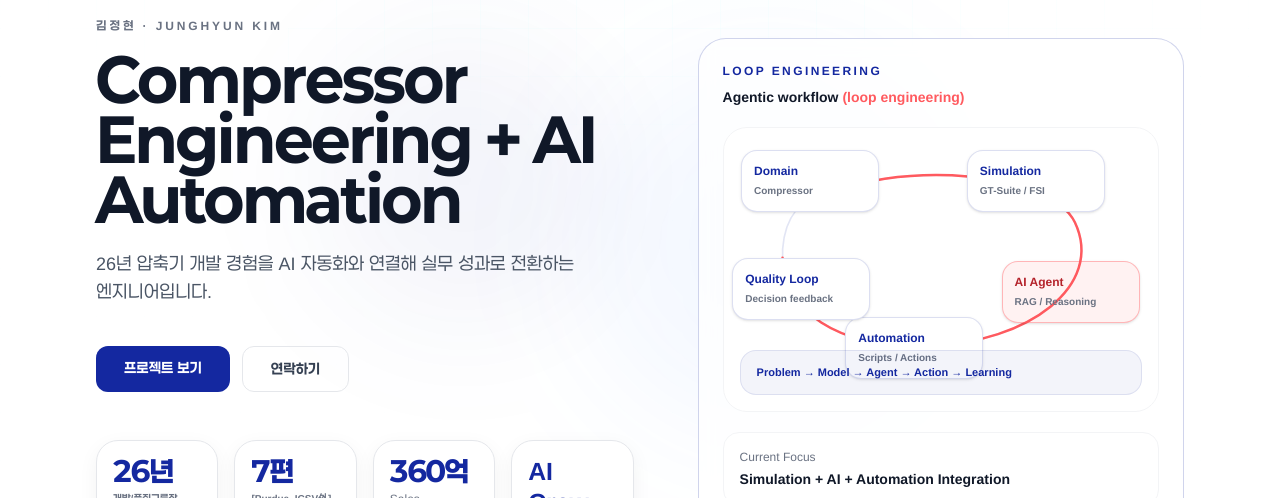
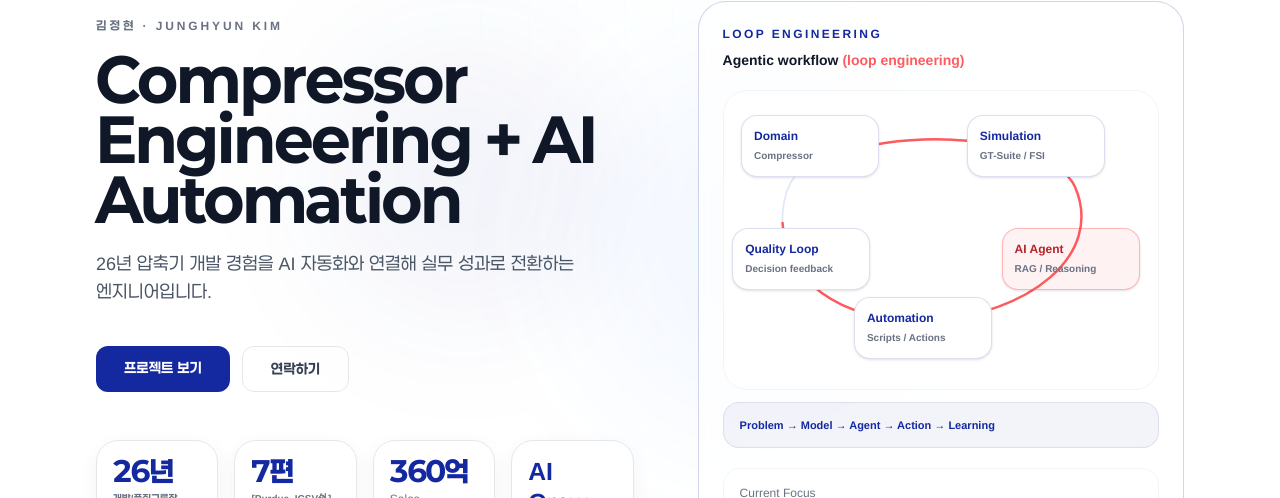
Before and after one commit to jh104kim/jh104kim.github.io, a Next.js app: page / in a window 1280 px wide. Shown: the part 164-662 px from the top of the page. Built offline with nearby package versions, Linux system fonts and the light colour scheme; no server answers.

Commit message:
hero graph overlap 및 metrics 라벨 개선

```diff
--- a/src/components/sections/Hero.tsx
+++ b/src/components/sections/Hero.tsx
@@ -45,8 +45,8 @@ const stats: Stat[] = [
 const loopStages = [
   { label: "Domain", detail: "Compressor", x: "4%", y: "8%" },
   { label: "Simulation", detail: "GT-Suite / FSI", x: "56%", y: "8%" },
-  { label: "AI Agent", detail: "RAG / Reasoning", x: "64%", y: "47%" },
-  { label: "Automation", detail: "Scripts / Actions", x: "28%", y: "67%" },
+  { label: "AI Agent", detail: "RAG / Reasoning", x: "64%", y: "46%" },
+  { label: "Automation", detail: "Scripts / Actions", x: "30%", y: "69%" },
   { label: "Quality Loop", detail: "Decision feedback", x: "2%", y: "46%" },
 ];
 
@@ -204,20 +204,20 @@ export default function Hero() {
             <p className="mt-2 text-sm font-semibold text-gray-900">
               Agentic workflow <span className="text-[#ff5a5f]">(loop engineering)</span>
             </p>
-            <div className="relative mt-5 h-[285px] overflow-hidden rounded-3xl border border-gray-100 bg-white/80 p-4">
+            <div className="relative mt-5 h-[300px] overflow-hidden rounded-3xl border border-gray-100 bg-white/80 p-4">
               <svg
-                viewBox="0 0 520 285"
+                viewBox="0 0 520 300"
                 className="absolute inset-0 h-full w-full"
                 aria-hidden="true"
               >
                 <path
-                  d="M95 62 C215 6 392 28 420 86 C456 162 364 230 246 234 C118 238 58 178 72 104 C75 88 82 74 95 62"
+                  d="M95 62 C215 6 392 28 420 86 C456 168 364 240 246 246 C118 250 58 178 72 104 C75 88 82 74 95 62"
                   fill="none"
                   stroke="rgba(20,40,160,0.12)"
                   strokeWidth="2"
                 />
                 <motion.path
-                  d="M95 62 C215 6 392 28 420 86 C456 162 364 230 246 234 C118 238 58 178 72 104 C75 88 82 74 95 62"
+                  d="M95 62 C215 6 392 28 420 86 C456 168 364 240 246 246 C118 250 58 178 72 104 C75 88 82 74 95 62"
                   fill="none"
                   stroke="#ff5a5f"
                   strokeLinecap="round"
@@ -231,7 +231,7 @@ export default function Hero() {
               {loopStages.map((stage, idx) => (
                 <motion.div
                   key={stage.label}
-                  className={`absolute w-[138px] rounded-2xl border px-3 py-3 shadow-sm ${
+                  className={`absolute z-10 w-[138px] rounded-2xl border px-3 py-3 shadow-sm ${
                     idx === 2
                       ? "border-[#ff5a5f]/40 bg-[#ff5a5f]/8 text-[#b4232b]"
                       : "border-[#1428a0]/15 bg-white text-[#1428a0]"
@@ -247,12 +247,12 @@ export default function Hero() {
                   </p>
                 </motion.div>
               ))}
+            </div>
 
-              <div className="absolute bottom-4 left-4 right-4 rounded-2xl border border-[#1428a0]/10 bg-[#1428a0]/5 px-4 py-3">
-                <p className="text-[11px] font-bold text-[#1428a0]">
-                  Problem → Model → Agent → Action → Learning
-                </p>
-              </div>
+            <div className="mt-3 rounded-2xl border border-[#1428a0]/10 bg-[#1428a0]/5 px-4 py-3">
+              <p className="text-[11px] font-bold leading-5 text-[#1428a0]">
+                Problem → Model → Agent → Action → Learning
+              </p>
             </div>
 
             <div className="mt-5 rounded-2xl border border-gray-100 bg-white p-4">
--- a/src/components/sections/Projects.tsx
+++ b/src/components/sections/Projects.tsx
@@ -6,10 +6,10 @@ import { projects } from "@/data/projects";
 import { useLang } from "@/lib/i18n";
 
 const metrics = [
-  { label: "대표 프로젝트", value: String(projects.length) },
-  { label: "최초 개발", value: "2" },
-  { label: "최대 기여도", value: "100%" },
-  { label: "글로벌 영업", value: "360억" },
+  { label: "대표 프로젝트", shortLabel: "대표 PJT", value: String(projects.length) },
+  { label: "최초 개발", shortLabel: "최초 개발", value: "2" },
+  { label: "최대 기여도", shortLabel: "기여도", value: "100%" },
+  { label: "글로벌 영업", shortLabel: "글로벌", value: "360억" },
 ];
 
 export default function Projects() {
@@ -36,17 +36,21 @@ export default function Projects() {
           </p>
         </div>
 
-        <div className="grid grid-cols-2 gap-3 sm:grid-cols-4">
+        <div className="grid w-full grid-cols-2 gap-3 sm:grid-cols-4 md:max-w-[30rem] md:shrink-0">
           {metrics.map((metric) => (
             <div
               key={metric.label}
-              className="ui-card px-4 py-4 text-center"
+              className="ui-card min-w-0 px-2 py-4 text-center sm:px-3"
             >
               <p className="kpi-value font-bold text-[#1428a0]">
                 {metric.value}
               </p>
-              <p className="mt-1 text-xs whitespace-nowrap text-gray-500">
-                {metric.label}
+              <p
+                className="mt-1 break-keep text-[clamp(0.62rem,1.2vw,0.75rem)] leading-tight text-gray-500"
+                title={metric.label}
+                aria-label={metric.label}
+              >
+                {metric.shortLabel}
               </p>
             </div>
           ))}
```
